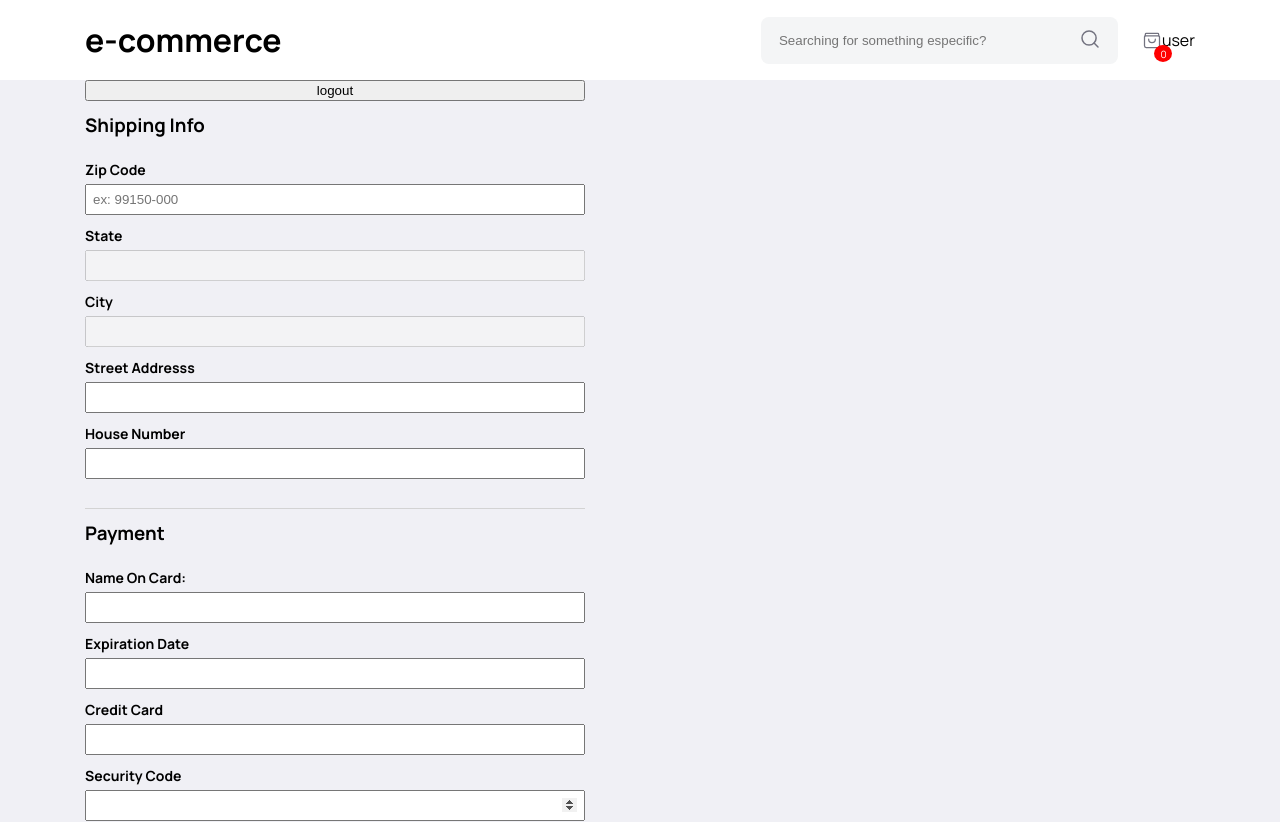
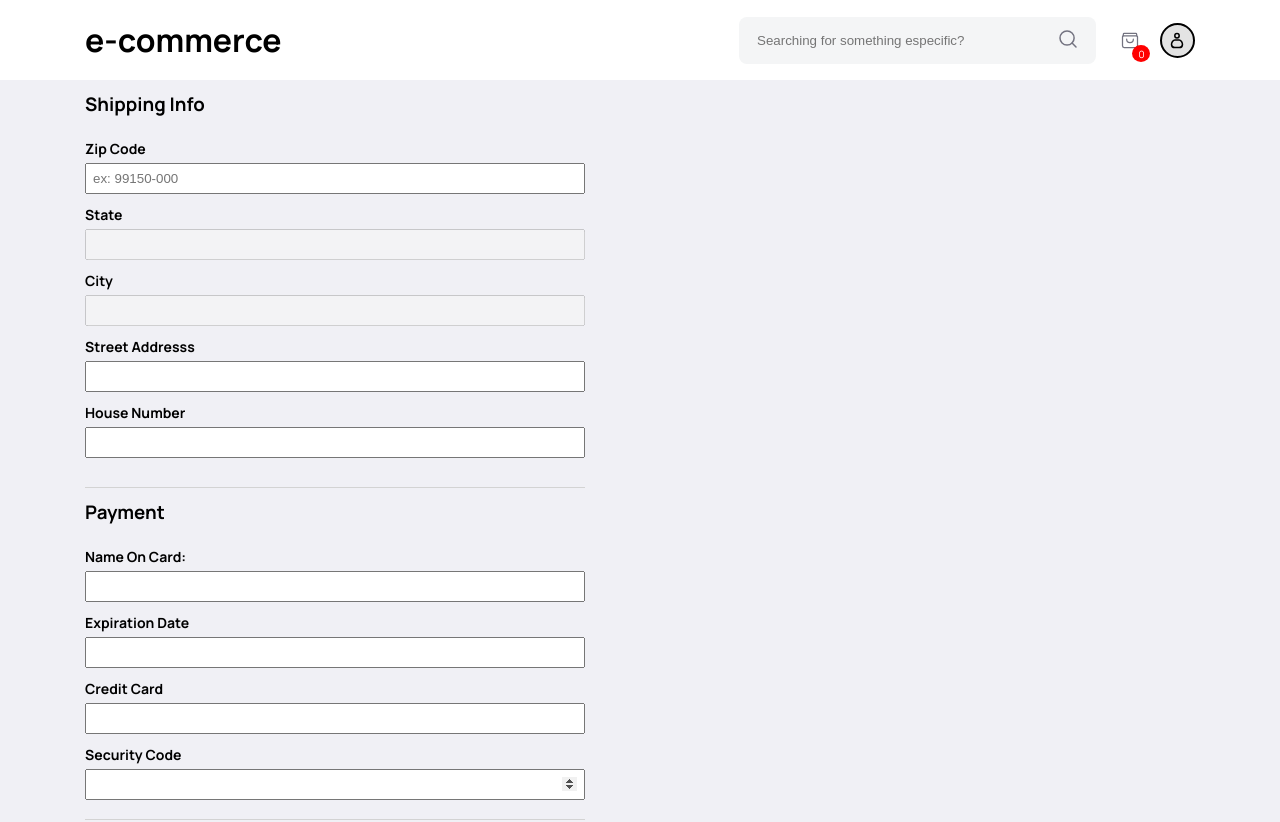
Before and after one commit to joaoghabriell1/e-commerce-app, a React (Vite) app: page /checkout in a window 1280 px wide. Shown: the top 822 px of the page. Built offline with nearby package versions, Linux system fonts and the light colour scheme; no server answers; sample sign-in values are in the browser's storage.

Commit message:
user card styling and logic

```diff
--- a/src/components/Header/index.tsx
+++ b/src/components/Header/index.tsx
@@ -5,6 +5,7 @@ import styled from "styled-components";
 import SearchBar from "../SearchBar";
 import cart from "../../assets/shopping-bag.svg";
 import productAmount from "../../utils/numberOfProducts";
+import UserCard from "../UserCard";
 
 const Header = () => {
   const cartItems = useAppSelector((state) => state.cart.items);
@@ -23,7 +24,7 @@ const Header = () => {
             </Link>
             <AmountOfProducts>{amountOfProducts}</AmountOfProducts>
           </Cart>
-          <div>user</div>
+          <UserCard />
         </HeaderContainer>
       </MainContainer>
     </HeaderTag>
--- a/src/components/OrderSum/index.tsx
+++ b/src/components/OrderSum/index.tsx
@@ -43,7 +43,10 @@ const OrderSum = ({ cartTotal }: Props) => {
         <ErrorMessage>
           {error ? (
             <p>
-              To checkout you need to <Link to="/auth">LogIn</Link>
+              To checkout you need to{" "}
+              <Link to="/auth" state="shop-bag">
+                LogIn
+              </Link>
             </p>
           ) : null}
         </ErrorMessage>
--- /dev/null
+++ b/src/components/UserCard/index.tsx
@@ -0,0 +1,89 @@
+import styled from "styled-components";
+import userIcon from "../../assets/user-icon.svg";
+import { useState, useContext } from "react";
+import AuthContext from "../../store/auth-context";
+import { AuthType } from "../../store/auth-context";
+import { useNavigate } from "react-router-dom";
+
+const UserCard = () => {
+  const navigate = useNavigate();
+  const authContext = useContext(AuthContext) as AuthType;
+  const { user, logOut } = authContext;
+  const [showCard, setShowCard] = useState<boolean>(false);
+
+  const handleClick = () => {
+    if (user) {
+      logOut();
+    } else {
+      navigate("auth");
+    }
+  };
+  return (
+    <div>
+      <UserIcon onClick={() => setShowCard((prev) => !prev)}>
+        <img src={userIcon} alt="user-icon" />
+      </UserIcon>
+      {showCard ? (
+        <InfoCard>
+          <div>User</div>
+          <Info>butinfo</Info>
+          <ActionButton onClick={handleClick}>
+            {user ? "LogOut" : "LogIn"}
+          </ActionButton>
+        </InfoCard>
+      ) : null}
+    </div>
+  );
+};
+
+const InfoCard = styled.div`
+  position: absolute;
+  background: var(--clr-white);
+  box-shadow: 1px 1px 10px lightgray;
+  width: 250px;
+  height: 250px;
+  border-radius: 1rem;
+  right: 1rem;
+  z-index: 1;
+  padding: 1rem;
+  box-sizing: border-box;
+  display: flex;
+  flex-direction: column;
+`;
+
+const UserIcon = styled.div`
+  display: flex;
+  margin-left: 2rem;
+  padding: 0.3rem;
+  border: 2px solid #000;
+  background: #d3d3d3a2;
+  border-radius: 50%;
+  img {
+    aspect-ratio: 1/1;
+    width: 25px;
+  }
+  &:hover {
+    cursor: pointer;
+    opacity: 0.8;
+  }
+`;
+
+const Info = styled.div`
+  flex: 1;
+`;
+
+const ActionButton = styled.button`
+  background: light;
+  border-radius: 5px;
+  font-family: inherit;
+  font-weight: bold;
+  border: 0;
+  padding: 0.6rem;
+  border: 1px solid black;
+  &:hover {
+    cursor: pointer;
+    opacity: 0.8;
+  }
+`;
+
+export default UserCard;
--- a/src/pages/Auth/LoginForm.tsx
+++ b/src/pages/Auth/LoginForm.tsx
@@ -13,6 +13,7 @@ import AuthContext from "../../store/auth-context";
 import { AuthType } from "../../store/auth-context";
 import { Link } from "react-router-dom";
 import ServerErrorMessages from "./ServerErrors.ts";
+import { useLocation } from "react-router-dom";
 
 type FormValues = {
   email: string;
@@ -27,10 +28,12 @@ const LoginForm = () => {
     formState: { errors },
   } = useForm<FormValues>();
 
+  const location = useLocation();
   const navigate = useNavigate();
   const authContext = useContext(AuthContext) as AuthType;
   const { logIn, serverErrors, cleanServerErrors } = authContext;
 
+  console.log(location);
   const onSubmit = handleSubmit(async (data) => {
     const { email, password } = data;
     cleanServerErrors();
--- a/src/pages/Checkout/CheckOutForm.tsx
+++ b/src/pages/Checkout/CheckOutForm.tsx
@@ -75,7 +75,7 @@ const CheckOutForm = forwardRef<HTMLFormElement>((props, ref) => {
           <input disabled={true} type="text" value={city} />
         </InputContainer>
         <InputContainer>
-          <label htmlFor="streetAddres">Street Addresss</label>
+          <label htmlFor="t streetAddres">Street Addresss</label>
           <input
             type="text"
             id="streetAddres"
--- a/src/pages/Checkout/index.tsx
+++ b/src/pages/Checkout/index.tsx
@@ -17,14 +17,9 @@ const Checkout = () => {
     return <Navigate to="/auth"></Navigate>;
   }
 
-  const handleLogout = () => {
-    logOut();
-  };
-
   return (
     <MainContainer>
       <Wrapper>
-        <button onClick={handleLogout}>logout</button>
         <div>
           <CheckOutForm ref={formRef} />
         </div>
```
Also changed, not shown: src/assets/user-icon.svg (added).
